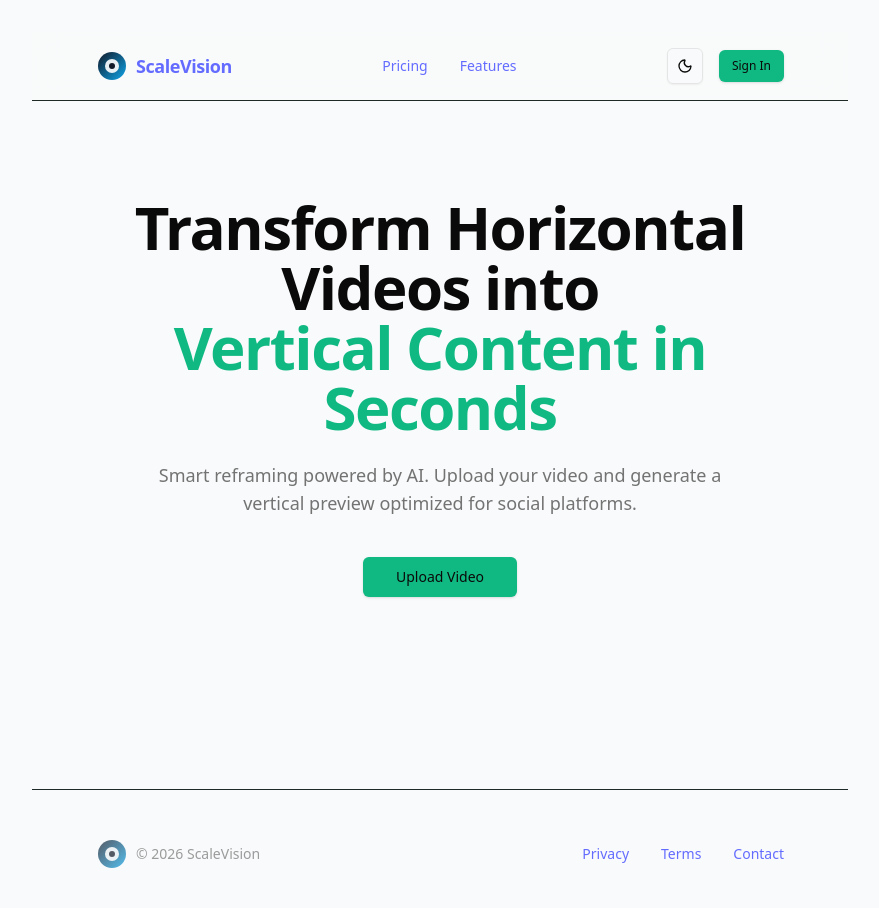
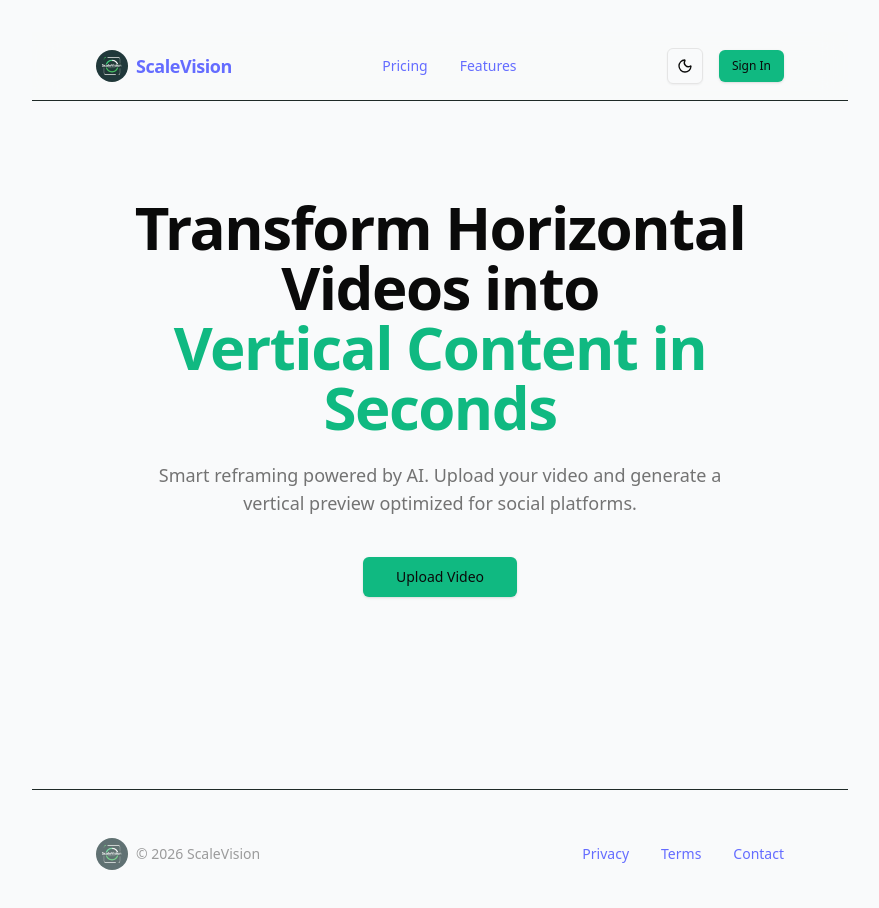
Before and after one commit to scalevision-org/scalevision, a React (Vite) app in the folder front-end/: page / in a window 1280 px wide. Shown: the top 908 px of the page, without its empty margins (200-1079 px from the left). Built offline with nearby package versions, Linux system fonts and the light colour scheme.

Commit message:
logo added

```diff
--- a/front-end/index.html
+++ b/front-end/index.html
@@ -2,7 +2,7 @@
 <html lang="en">
   <head>
     <meta charset="UTF-8" />
-    <link rel="icon" type="image/svg+xml" href="/Friendly-logo.svg" />
+    <link rel="icon" type="image/svg+xml" href="/scalevision_circular.svg" />
     <meta name="viewport" content="width=device-width, initial-scale=1.0" />
     <title>ScaleVision</title>
   </head>
--- a/front-end/src/ui/components/Logo.tsx
+++ b/front-end/src/ui/components/Logo.tsx
@@ -1,23 +1,14 @@
-import type { SVGProps } from "react"
+import type { ImgHTMLAttributes } from "react"
 
-export function Logo({ className, ...rest }: SVGProps<SVGSVGElement>) {
+type LogoProps = ImgHTMLAttributes<HTMLImageElement>
+
+export function Logo({ className, alt = "ScaleVision", ...rest }: LogoProps) {
 	return (
-		<svg
-			viewBox="0 0 64 64"
+		<img
+			src="/scalevision_circular.svg"
 			className={className ?? "h-8 w-8"}
-			role="img"
-			aria-label="ScaleVision"
+			alt={alt}
 			{...rest}
-		>
-			<defs>
-				<linearGradient id="sv-gradient" x1="0" y1="0" x2="1" y2="1">
-					<stop offset="0%" stopColor="#111827" />
-					<stop offset="100%" stopColor="#0ea5e9" />
-				</linearGradient>
-			</defs>
-			<circle cx="32" cy="32" r="28" fill="url(#sv-gradient)" />
-			<circle cx="32" cy="32" r="14" fill="white" opacity="0.9" />
-			<circle cx="32" cy="32" r="6" fill="#111827" />
-		</svg>
+		/>
 	)
 }
```
Also changed, not shown: front-end/public/scalevision_circular.svg (added).
